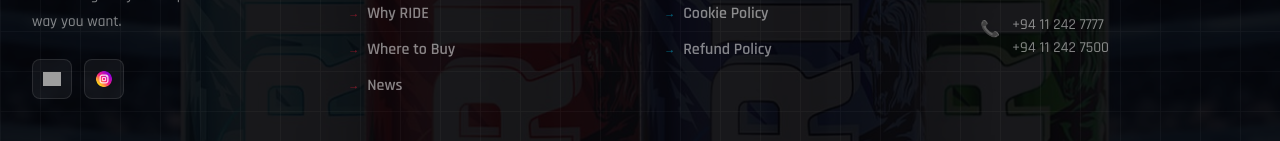
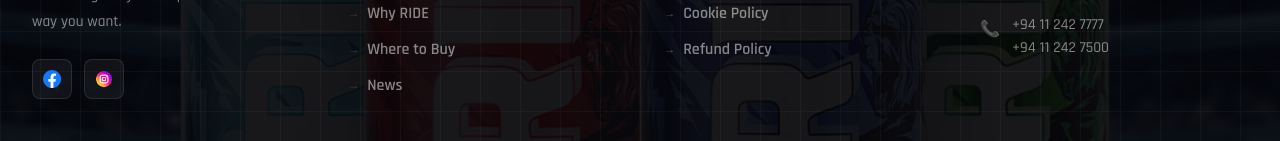
Before and after one commit to Dhananjaya-Dilshan/Enagy-drink-website, a Next.js app: page / in a window 1280 px wide. Shown: the part 6390-6531 px from the top of the page. Built offline with nearby package versions, Linux system fonts and the light colour scheme; grey boxes are pictures that could not be loaded.

Commit message:
fix facebook button on  footer

```diff
--- a/src/components/Footer.tsx
+++ b/src/components/Footer.tsx
@@ -112,7 +112,7 @@ export default function Footer() {
                     (e.currentTarget as HTMLElement).style.boxShadow = 'none';
                   }}
                 >
-                  <Image src="/facebook.png" alt="Facebook" width={18} height={18} />
+                  <Image src="/images/facebook.png" alt="Facebook" width={18} height={18} />
                 </a>
                 <a
                   href="https://www.instagram.com/rideenergydrink/?hl=en"
```
